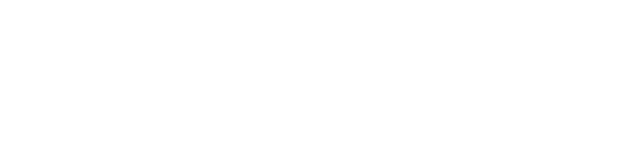
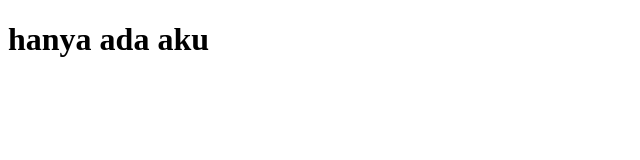
Before and after one commit to adeaye/SK-miggu3, a plain HTML site: page index.html in a window 1280 px wide. Shown: the whole page, without its empty margins (0-640 px from the left). Drawn offline with Linux system fonts and the light colour scheme.

Commit message:
file index yang dirubah

```diff
--- a/index.html
+++ b/index.html
@@ -7,5 +7,8 @@
 </head>
 <body>
 
+
+    <h1>hanya ada aku</h1>
+
 </body>
 </html>
```
